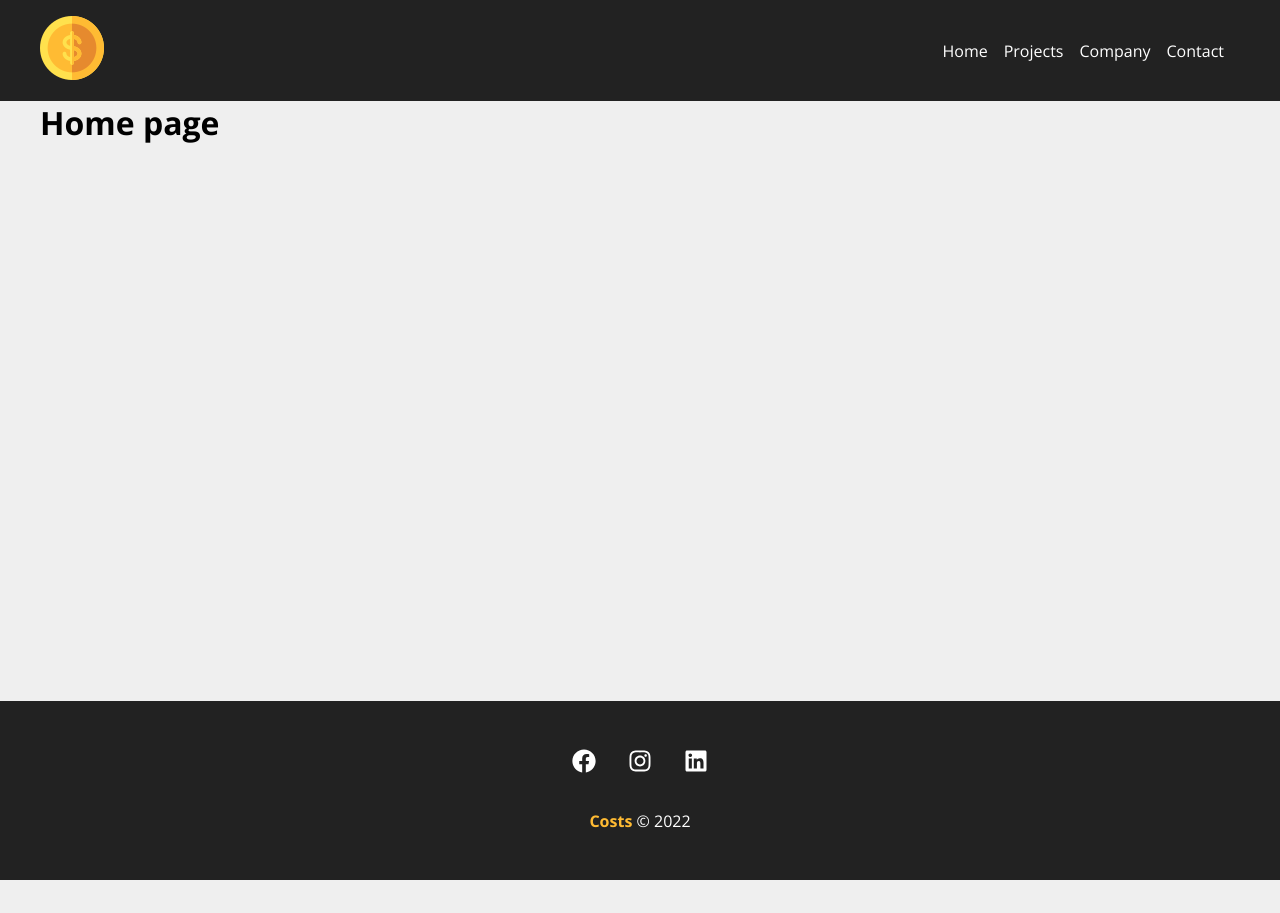
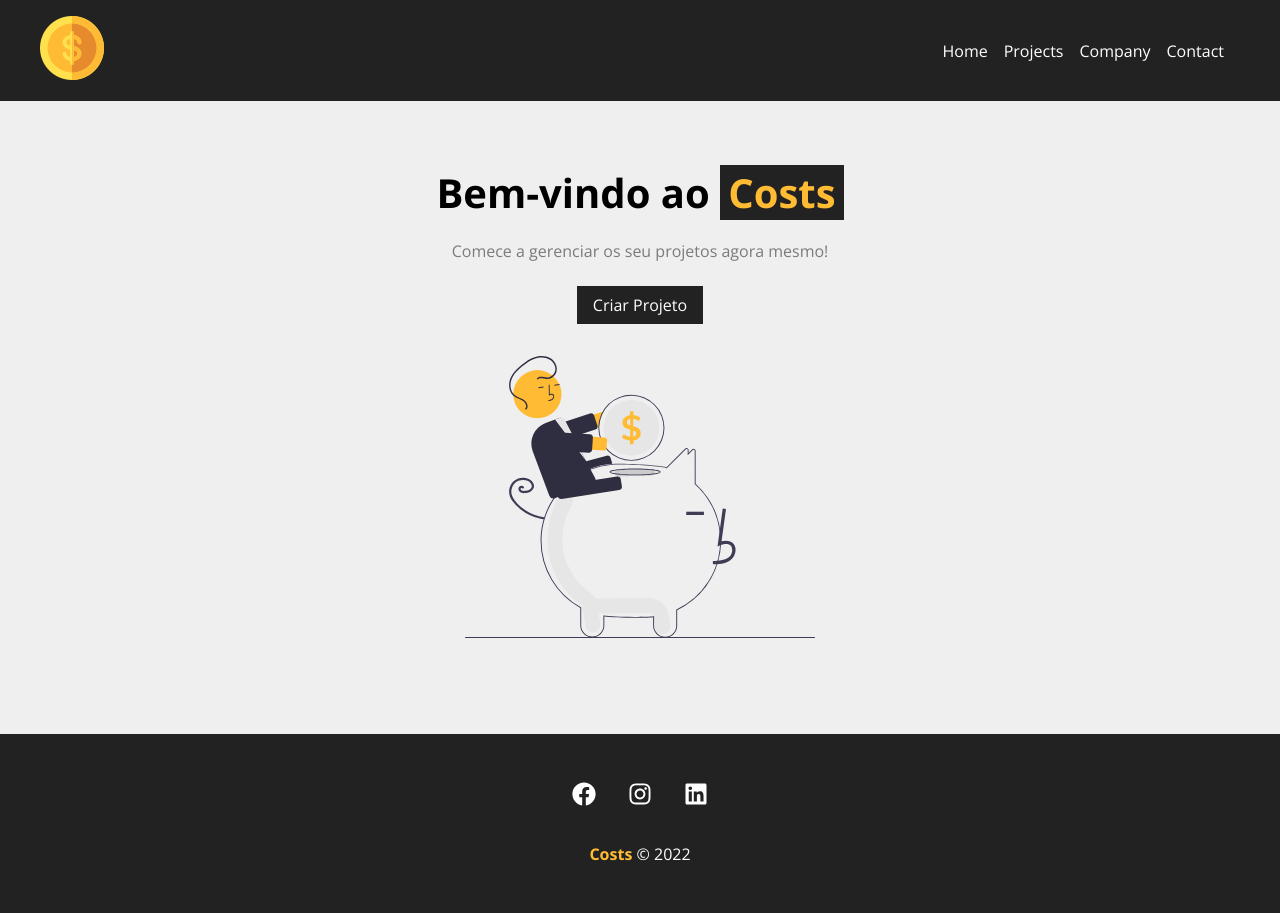
Before and after one commit to IsaiasSantanaDosSantos/primeiro_projeto_com_React, a React (Create React App) app: page / in a window 1280 px wide. Before the commit the page ends 880 px from the top, so only its background shows below. Built offline with nearby package versions, Linux system fonts and the light colour scheme.

Commit message:
Conclusão do desenvolvimento da Home page.

```diff
--- /dev/null
+++ b/src/componets/layout/LinkButton.js
@@ -0,0 +1,12 @@
+import {Link} from 'react-router-dom'
+import styles from './LinkButton.module.css'
+
+function LinkButton({to, text}){ //A propriedade "to" vai dizer para onde o link vai e a propriedade "text" é para mudar o texto dependendo de onde será usado.
+    return(
+        <Link className={styles.btn} to={to}>
+        {text}
+        </Link>
+    )
+}
+
+export default LinkButton
--- /dev/null
+++ b/src/componets/layout/LinkButton.module.css
@@ -0,0 +1,15 @@
+.btn {
+    background-color: #222;
+    color: #fff;
+    padding: 0.5em 1em;
+    text-decoration: none;
+    transition: .5s;
+}
+
+.btn:hover {
+    color:  #ffbb33;
+}
+
+.btn:active {
+    color:  #8b7343;
+}
--- a/src/componets/pages/Home.js
+++ b/src/componets/pages/Home.js
@@ -1,9 +1,16 @@
+import styles from './Home.module.css'
+import savings from '../../img/savings.svg'
+import LinkButton from '../layout/LinkButton'
+
 function Home(){
 
     return(
-        <div>
-            <h1>Home page</h1>
-        </div>
+        <section className={styles.home_container}>
+            <h1>Bem-vindo ao <span>Costs</span></h1>
+            <p>Comece a gerenciar os seu projetos agora mesmo!</p>
+            <LinkButton to="/newproject" text={"Criar Projeto"} />
+            <img src={savings} alt='Costs'/>
+        </section>
     )
 }
 
--- /dev/null
+++ b/src/componets/pages/Home.module.css
@@ -0,0 +1,29 @@
+.home_container {
+    width: 100%;
+    display: flex;
+    flex-direction: column;
+    align-items: center;
+    justify-content: center;
+    padding: 4em;
+}
+
+.home_container h1 {
+    font-size: 2.5em;
+    margin-bottom: .5em;
+}
+
+.home_container h1 span {
+    color: #ffbb33;
+    padding: 0 0.2em;
+    background-color: #222;
+}
+
+.home_container p {
+    margin-bottom: 1.5em;
+    color: #7b7b7b;
+}
+
+.home_container img {
+    width: 350px;
+    margin: 2em 0;
+}
```
